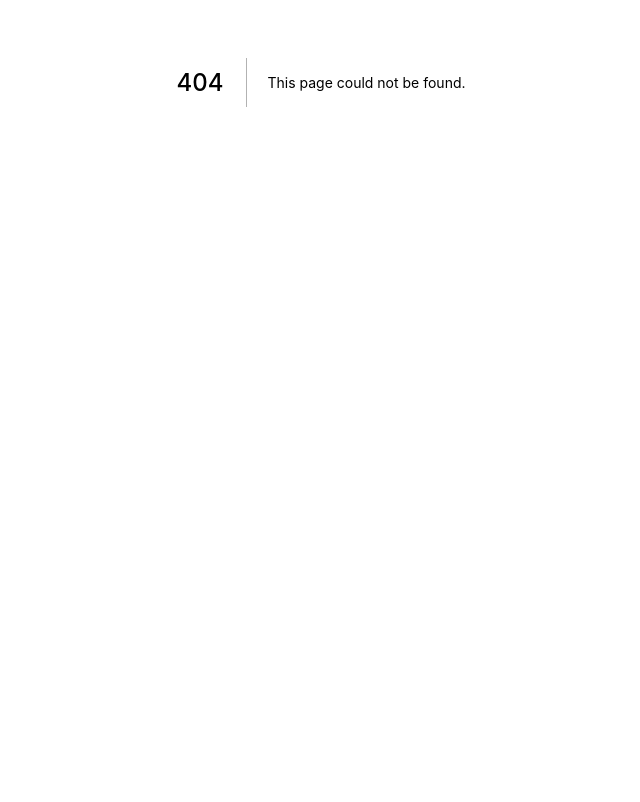
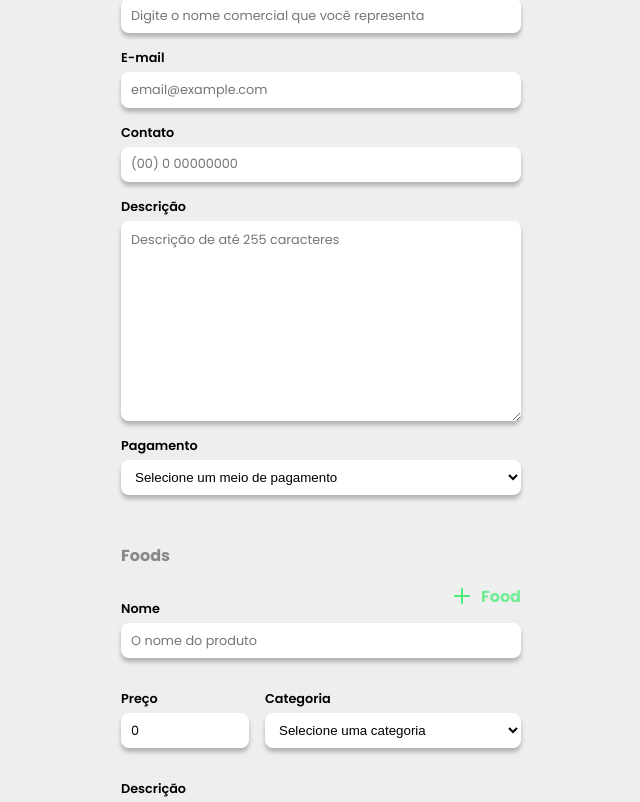
Before and after one commit to DevRadhy/Teats-web, a Next.js app: page /form/feeder in a window 1280 px wide. Before the commit this address had no page. Shown: the part 318-1120 px from the top of the page, without its empty margins (319-959 px from the left). Before the commit the page ends 800 px from the top, so only its background shows below. Built offline with nearby package versions, Linux system fonts and the light colour scheme.

Commit message:
Criando formulário de feeder

```diff
--- /dev/null
+++ b/src/components/Input.tsx
@@ -0,0 +1,17 @@
+import { InputHTMLAttributes } from 'react';
+
+import styles from '../styles/components/Input.module.css';
+
+interface InputProps extends InputHTMLAttributes<HTMLInputElement> {
+  label: string;
+  name: string;
+}
+
+export function Input({ label, name, ...rest }: InputProps) {
+  return (
+    <div className={styles.container}>
+        <label htmlFor={name}>{label}</label>
+        <input  id={name} {...rest} />
+    </div>
+  );
+}
--- /dev/null
+++ b/src/components/Select.tsx
@@ -0,0 +1,20 @@
+import { ReactNode, SelectHTMLAttributes } from "react";
+
+import styles from '../styles/components/Select.module.css';
+
+interface SelectProps extends SelectHTMLAttributes<HTMLSelectElement> {
+  label: string;
+  name: string;
+  children: ReactNode;
+}
+
+export function Select({ label, name, children, ...rest }: SelectProps) {
+  return (
+    <div className={styles.container}>
+      <label htmlFor={name}>{label}</label>
+      <select defaultValue="0" id={name} {...rest} >
+        {children}
+      </select>
+    </div>
+  );
+}
--- /dev/null
+++ b/src/components/Textarea.tsx
@@ -0,0 +1,17 @@
+import { TextareaHTMLAttributes } from "react";
+
+import styles from '../styles/components/Textarea.module.css';
+
+interface TextareaProps extends TextareaHTMLAttributes<HTMLTextAreaElement> {
+  label: string;
+  name: string;
+}
+
+export function Textarea({ label, name, ...rest }: TextareaProps) {
+  return (
+    <div className={styles.container}>
+      <label htmlFor={name}>{label}</label>
+      <textarea  id={name} cols={30} rows={10} {...rest} />
+    </div>
+  );
+}
--- /dev/null
+++ b/src/pages/form/feeder.tsx
@@ -0,0 +1,172 @@
+import { Input } from "../../components/Input";
+import { Header } from "../../components/Header";
+import { Footer } from "../../components/Footer";
+import { Select } from "../../components/Select";
+import { Textarea } from "../../components/Textarea";
+
+import styles from '../../styles/pages/form/Feeder.module.css';
+import { useState } from "react";
+
+export default function FeederForm() {
+  const [name, setName] = useState('');
+  const [email, setEmail] = useState('');
+  const [contact, setContact] = useState('');
+  const [description, setDescription] = useState('');
+  const [payment, setPayment] = useState('0');
+
+  const [foods, setFoods] = useState([
+    {
+      name: '',
+      price: '0',
+      category: '0',
+      description: '',
+    }
+  ]);
+
+  function addNewFood() {
+    setFoods([
+      ...foods,
+      {
+        name: '',
+        price: '0',
+        category: '0',
+        description: '',
+      }
+    ])
+  }
+
+  function setFoodItemValue(position: number, field: string, value: string) {
+    const updateFoodItems = foods.map((food, index) => {
+      if(index === position) {
+        return { ...food, [field]: value }
+      }
+
+      return food;
+    });
+
+    setFoods(updateFoodItems);
+  }
+
+  return (
+    <div className={styles.container}>
+      <Header
+        text="Obrigado por se juntar a nós e querer levar alegria em uma caixinha"
+        smallText="Preencha o fomulário para continuar"
+      />
+
+      <form>
+        <legend>Feeder</legend>
+        <fieldset>
+          <Input
+            label="Nome"
+            name="name"
+            type="text"
+            placeholder="Digite o nome comercial que você representa"
+            value={name}
+            onChange={(e) => setName(e.target.value)}
+          />
+
+          <Input
+            label="E-mail"
+            name="email"
+            type="email"
+            placeholder="email@example.com"
+            value={email}
+            onChange={(e) => setEmail(e.target.value)}
+          />
+
+          <Input
+            label="Contato"
+            name="contact"
+            type="phone"
+            placeholder="(00) 0 00000000"
+            value={contact}
+            onChange={(e) => setContact(e.target.value)}
+          />
+
+          <Textarea
+            label="Descrição"
+            name="description"
+            placeholder="Descrição de até 255 caracteres"
+            maxLength={255}
+            value={description}
+            onChange={(e) => setDescription(e.target.value)}
+          />
+
+          <Select
+            label="Pagamento"
+            name="payment"
+            value={payment}
+            onChange={(e) => setPayment(e.target.value)}
+          >
+            <option disabled value="0">Selecione um meio de pagamento</option>
+            <option value="1">Cartão</option>
+            <option value="2">Dinheiro</option>
+            <option value="3">Ambos</option>
+          </Select>
+        </fieldset>
+
+        <legend>Foods</legend>
+        <fieldset>
+          <button
+            type="button"
+            onClick={addNewFood}
+          >
+            <img src="/icons/plus.svg" alt="Mais"/>
+            Food
+          </button>
+
+          {foods.map((foodItem, index) => {
+            return (
+              <div key={index}>
+                <Input
+                  label="Nome"
+                  name="name"
+                  type="text"
+                  placeholder="O nome do produto"
+                  value={foodItem.name}
+                  onChange={(e) => setFoodItemValue(index, 'name', e.target.value)}
+                />
+
+                <section>
+                  <Input
+                    label="Preço"
+                    name="price"
+                    type="number"
+                    value={foodItem.price}
+                    onChange={(e) => setFoodItemValue(index, 'price', e.target.value)}
+                  />
+
+                  <Select
+                    label="Categoria"
+                    name="category"
+                    value={foodItem.category}
+                    onChange={(e) => setFoodItemValue(index, 'category', e.target.value)}
+                  >
+                    <option disabled value="0">Selecione uma categoria</option>
+                    <option value="1">Lanches</option>
+                    <option value="2">Porções</option>
+                    <option value="3">Sobremesas</option>
+                    <option value="4">Combos</option>
+                  </Select>
+                </section>
+
+                <Textarea
+                  label="Descrição"
+                  name="description"
+                  placeholder="Descrição do produto em até 32 caracteres"
+                  maxLength={32}
+                  value={foodItem.description}
+                  onChange={(e) => setFoodItemValue(index, 'description', e.target.value)}
+                />
+              </div>
+            );
+          })}
+
+        </fieldset>
+      </form>
+
+      <Footer />
+    </div>
+  );
+}
--- a/src/styles/components/Footer.module.css
+++ b/src/styles/components/Footer.module.css
@@ -61,6 +61,10 @@
     flex-direction: column-reverse;
   }
 
+  .container > section {
+    margin: 2rem 0 1rem 0;
+  }
+
   .container > section:first-child {
     grid-template-columns: repeat(2, 1fr);
     grid-template-rows: repeat(6, 1fr);
--- /dev/null
+++ b/src/styles/components/Input.module.css
@@ -0,0 +1,26 @@
+.container {
+  display: flex;
+  flex-direction: column;
+
+  margin: 1rem 0;
+}
+
+.container label {
+  width: 100%;
+  font-weight: 600;
+}
+
+.container input {
+  width: 80vw;
+  max-width: 400px;
+  height: 2.2rem;
+
+  margin-top: 5px;
+  padding: 0 10px;
+
+  box-shadow: 0 4px 4px rgba(0, 0, 0, 0.25);
+
+  border-radius: 8px;
+  border: none;
+  outline: none;
+}
--- /dev/null
+++ b/src/styles/components/Select.module.css
@@ -0,0 +1,27 @@
+.container {
+  display: flex;
+  flex-direction: column;
+
+  margin: 1rem 0;
+}
+
+.container label {
+  width: 100%;
+  font-weight: 600;
+}
+
+.container select {
+  max-width: 400px;
+  height: 2.2rem;
+
+  background: var(--white);
+
+  margin-top: 5px;
+  padding: 0 10px;
+
+  box-shadow: 0 4px 4px rgba(0, 0, 0, 0.25);
+
+  border-radius: 8px;
+  border: none;
+  outline: none;
+}
--- /dev/null
+++ b/src/styles/components/Textarea.module.css
@@ -0,0 +1,28 @@
+.container {
+  display: flex;
+  flex-direction: column;
+
+  margin: 1rem 0;
+}
+
+.container label {
+  width: 100%;
+  font-weight: 600;
+}
+
+.container textarea {
+  width: 80vw;
+  max-width: 400px;
+  min-height: 3.8rem;
+
+  resize: vertical;
+
+  margin-top: 5px;
+  padding: 10px;
+
+  box-shadow: 0 4px 4px rgba(0, 0, 0, 0.25);
+
+  border-radius: 8px;
+  border: none;
+  outline: none;
+}
--- /dev/null
+++ b/src/styles/pages/form/Feeder.module.css
@@ -0,0 +1,62 @@
+.container {
+  width: 100%;
+  height: 100%;
+
+  display: flex;
+  align-items: center;
+  flex-direction: column;
+}
+
+.container form {
+  margin: 3rem 0;
+}
+
+.container legend {
+  color: #888888;
+
+  font-size: 1rem;
+  font-weight: 700;
+
+  margin: 1rem 0;
+}
+
+.container fieldset {
+  border: none;
+  margin-bottom: 2rem;
+
+  position: relative;
+}
+
+.container fieldset > div > section{
+  display: flex;
+}
+
+.container fieldset > button {
+  display: flex;
+  align-items: center;
+
+  color: var(--green);
+
+  border: none;
+
+  font-size: 1rem;
+  font-weight: 700;
+
+  cursor: pointer;
+
+  position: absolute;
+  right: 0;
+}
+
+.container fieldset button > img {
+  margin-right: 8px;
+}
+
+.container fieldset div > section > div:first-child input {
+  width: 8rem;
+}
+
+.container fieldset div > section > div:last-child {
+  flex: 1;
+  margin-left: 1rem;
+}
```
Also changed, not shown: src/styles/pages/posts/Post.module.css (+4 -4 lines).
